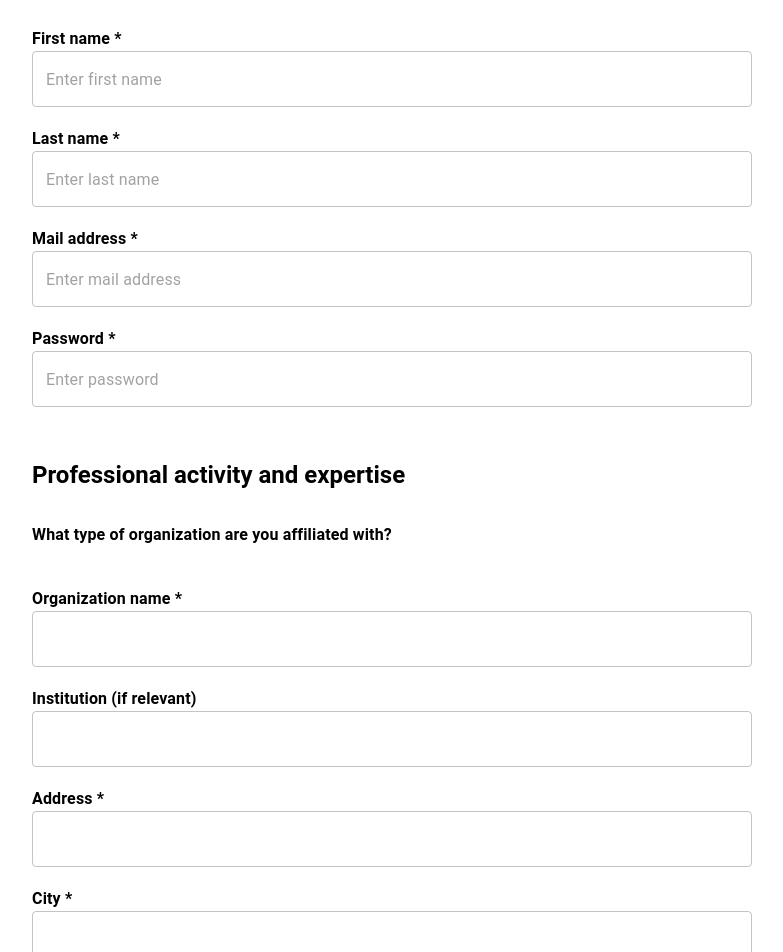
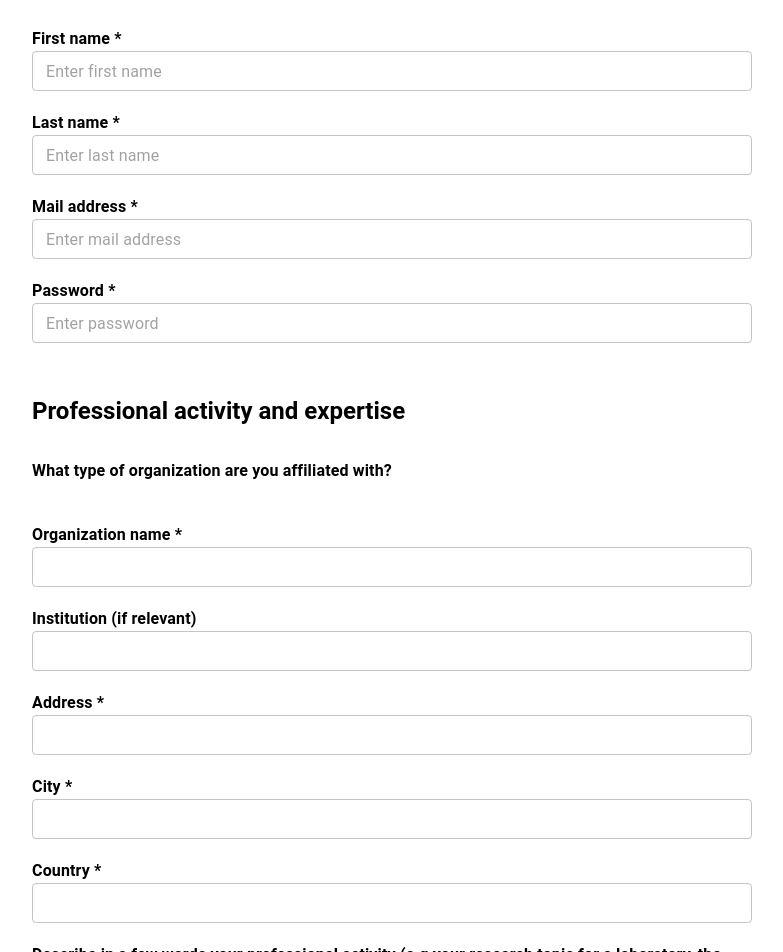
Before and after one commit to Road2genius/SciBlue, a React (Vite) app in the folder web/: page /signup in a window 1280 px wide. Shown: the part 240-1192 px from the top of the page, without its empty margins (48-831 px from the left). Built offline with nearby package versions, Linux system fonts and the light colour scheme.

Commit message:
add small to textfields

```diff
--- a/web/src/pages/Signup.tsx
+++ b/web/src/pages/Signup.tsx
@@ -44,6 +44,7 @@ const Signup: React.FC = () => {
         </Typography>
         <TextField
           fullWidth
+          size="small"
           placeholder="Enter first name"
           variant="outlined"
           type="text"
@@ -57,6 +58,7 @@ const Signup: React.FC = () => {
         </Typography>
         <TextField
           fullWidth
+          size="small"
           placeholder="Enter last name"
           type="text"
           variant="outlined"
@@ -70,6 +72,7 @@ const Signup: React.FC = () => {
         </Typography>
         <TextField
           fullWidth
+          size="small"
           placeholder="Enter mail address"
           type="email"
           variant="outlined"
@@ -83,6 +86,7 @@ const Signup: React.FC = () => {
         </Typography>
         <TextField
           fullWidth
+          size="small"
           placeholder="Enter password"
           type="password"
           variant="outlined"
@@ -136,6 +140,7 @@ const Signup: React.FC = () => {
         </Typography>
         <TextField
           fullWidth
+          size="small"
           type="text"
           variant="outlined"
           value={user.organizationName}
@@ -148,6 +153,7 @@ const Signup: React.FC = () => {
         </Typography>
         <TextField
           fullWidth
+          size="small"
           type="text"
           variant="outlined"
           value={user.institution}
@@ -160,6 +166,7 @@ const Signup: React.FC = () => {
         </Typography>
         <TextField
           fullWidth
+          size="small"
           type="text"
           variant="outlined"
           value={user.address}
@@ -172,6 +179,7 @@ const Signup: React.FC = () => {
         </Typography>
         <TextField
           fullWidth
+          size="small"
           type="text"
           variant="outlined"
           value={user.city}
@@ -184,6 +192,7 @@ const Signup: React.FC = () => {
         </Typography>
         <TextField
           fullWidth
+          size="small"
           type="text"
           variant="outlined"
           value={user.country}
```
